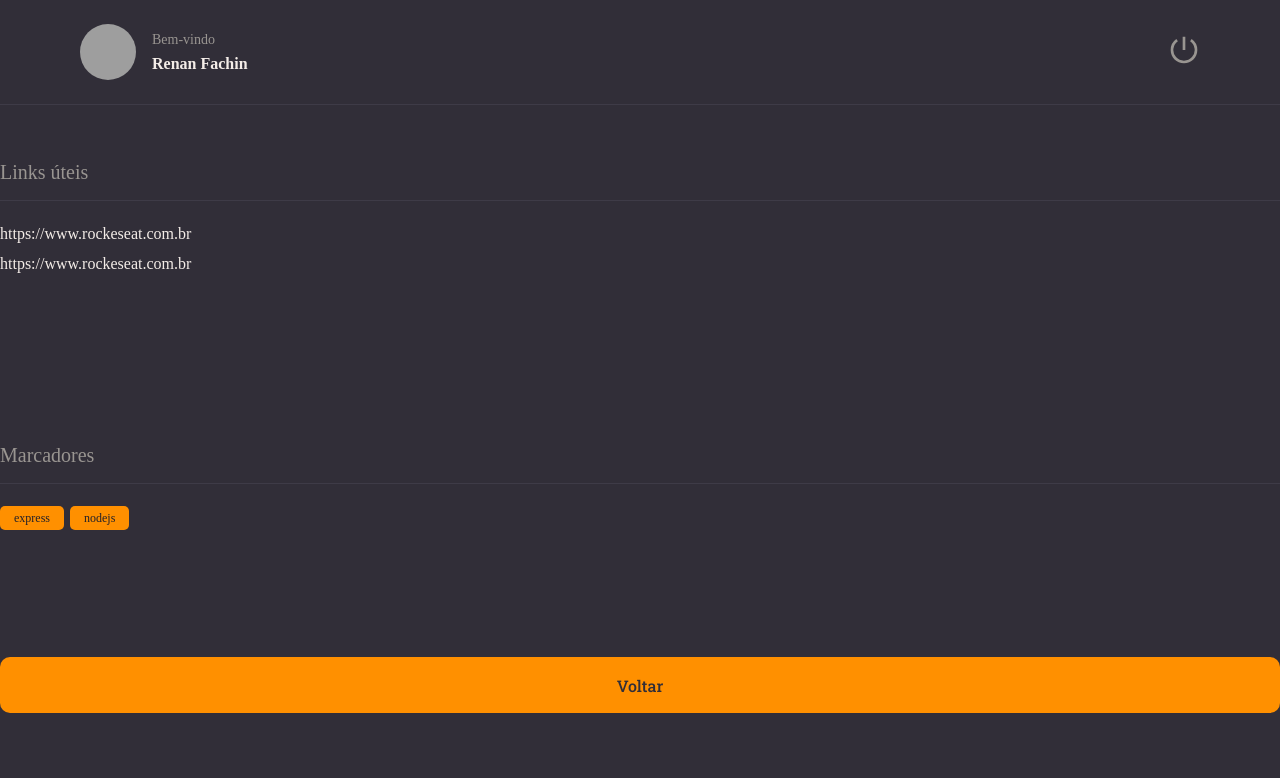
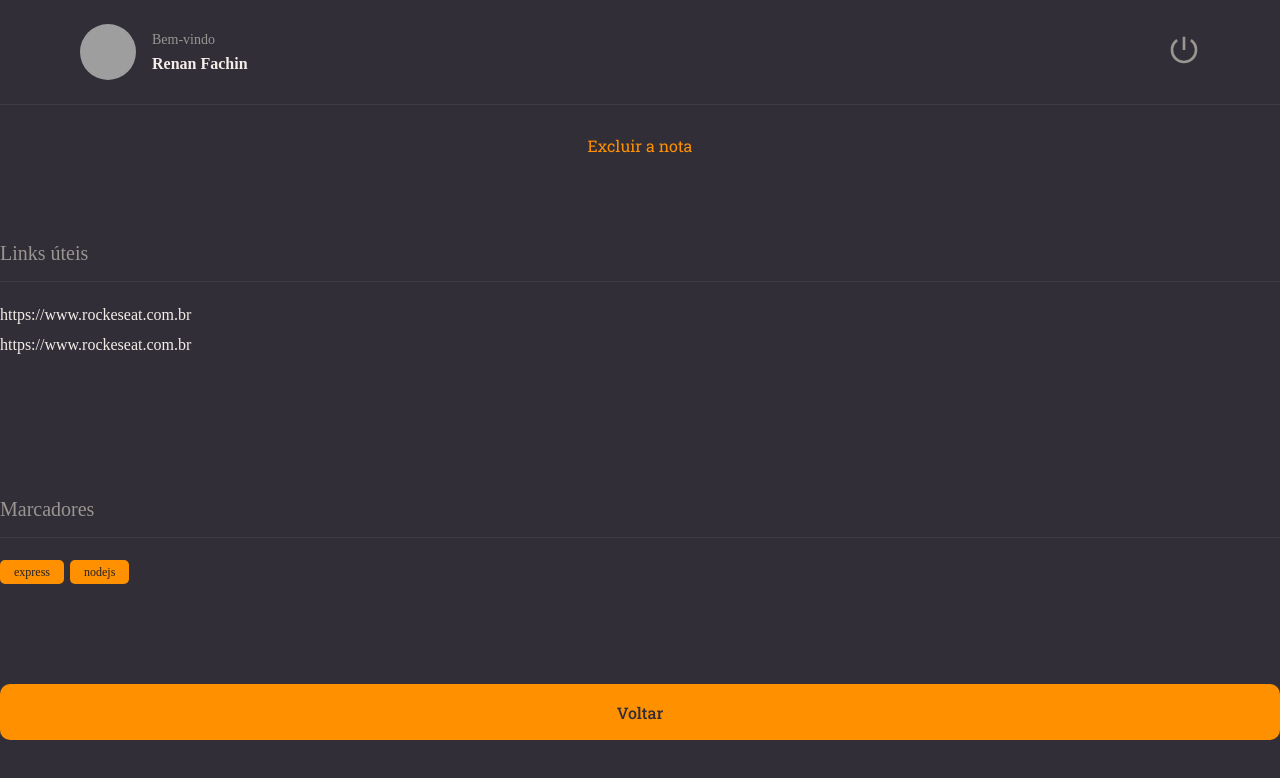
Before and after one commit to RenanFachin/RS_RocketNotesFront, a React (Vite) app: page / in a window 1280 px wide. Shown: the top 778 px of the page. Built offline with nearby package versions, Linux system fonts and the light colour scheme; grey boxes are pictures that could not be loaded.

Commit message:
Feito o import para a página e adicionado ao escopo do projeto

```diff
--- a/src/components/ButtonText/style.js
+++ b/src/components/ButtonText/style.js
@@ -1,8 +1,8 @@
 import styled from "styled-components";
 
-export const Container = styled.Button`
+export const Container = styled.button`
     background: none;
-    color: ${({ theme }) => theme.COLORS.GRAY_100};;
+    color: ${({ theme }) => theme.COLORS.ORANGE};
 
     border: none;
     font-size: 16px;
--- a/src/pages/Details/index.jsx
+++ b/src/pages/Details/index.jsx
@@ -14,6 +14,8 @@ import { Button } from '../../components/Button'
 import { Section } from '../../components/Section'
 // Fazendo o IMPORT do component TAG
 import { Tag } from '../../components/Tag'
+// Fazendo o IMPORT do component BUTTONTEXT
+import { ButtonText } from '../../components/ButtonText'
 
 
 // é necessário exportar a função (export)
@@ -24,6 +26,8 @@ export function Details(){
     // Fragment <> para agrupar os elementos
     <Container>
       <Header/>
+
+      <ButtonText title="Excluir a nota"/>
 
       <Section title="Links úteis">
         <Links>
```
